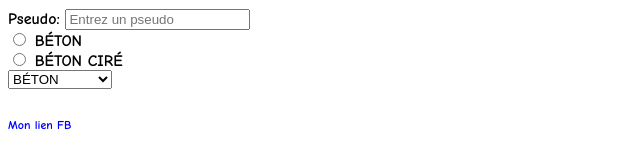
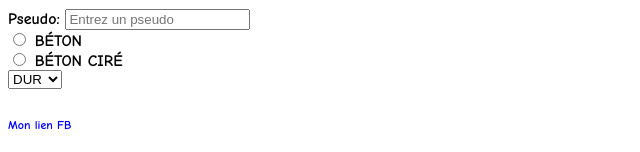
Before and after one commit to Larsenvince/SiteCoursMAXO, a plain HTML site: page index.html in a window 1280 px wide. Shown: the part 1348-1500 px from the top of the page, 0-640 px from the left. Drawn offline with Linux system fonts and the light colour scheme.

Commit message:
quatrieme commit

```diff
--- a/index.html
+++ b/index.html
@@ -66,8 +66,8 @@
 
 				<select name="type">
 				<optgroup label="TYPE"></optgroup>
-				<option valeur="BÉTON">BÉTON</option>
-				<option valeur="BÉTON CIRÉ">BÉTON CIRÉ</option>
+				<option valeur="DUR">DUR</option>
+				<option valeur="MOU">MOU</option>
 				</select>
 			</p>
 		</form>
```
